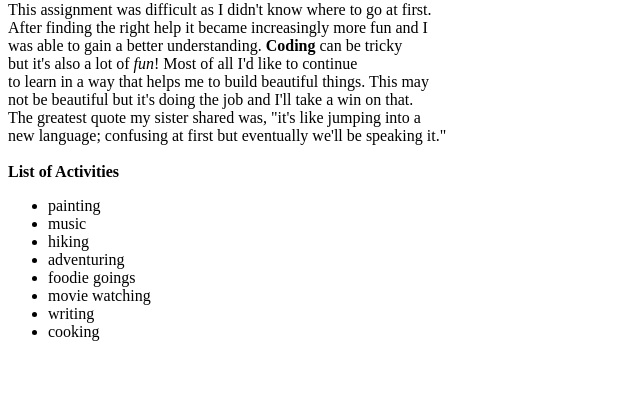
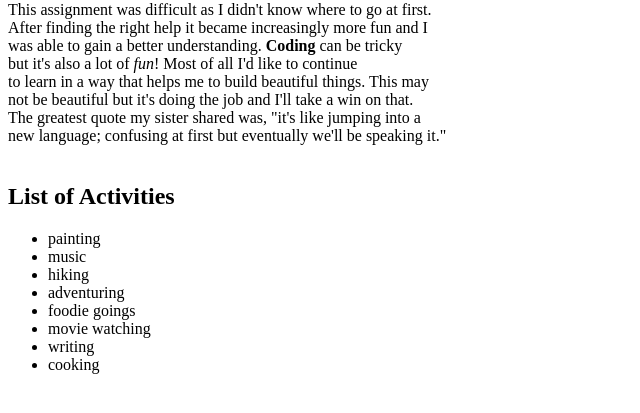
Before and after one commit to maykay92/wdd130, a plain HTML site: page index.html in a window 1280 px wide. Shown: the part 79-492 px from the top of the page, without its empty margins (0-640 px from the left). Drawn offline with Linux system fonts and the light colour scheme.

Commit message:
h2 added

```diff
--- a/index.html
+++ b/index.html
@@ -18,7 +18,7 @@
     The greatest quote my sister shared was, "it's like jumping into a <br>
     new language; confusing at first but eventually we'll be speaking it."<br><br>
 
-    <b>List of Activities</b>
+    <h2>List of Activities</h2>
     <ul>
         <li>painting</li>
         <li>music</li>
```
